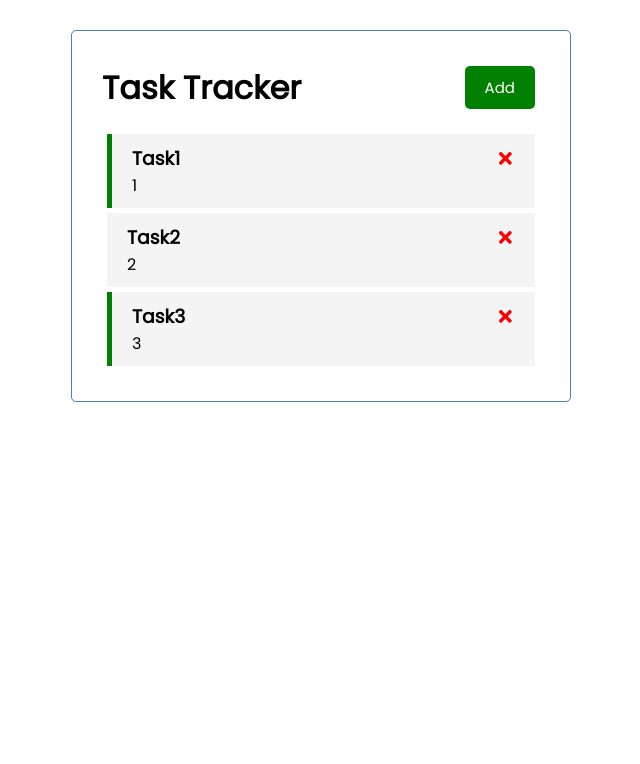
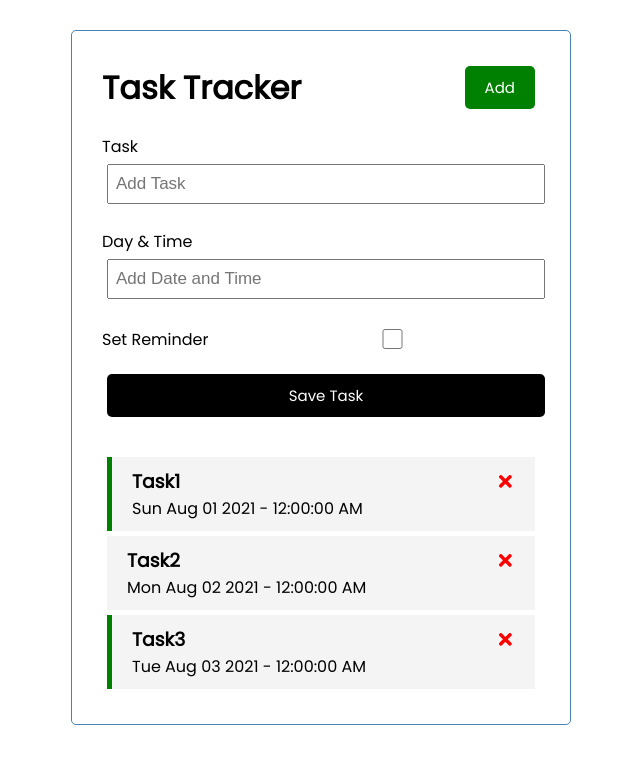
Before and after one commit to over40dev/Portfolio-react-context-hooks-fetch-api, a React (Create React App) app: page / in a window 1280 px wide. Shown: the top 764 px of the page, without its empty margins (319-959 px from the left). Built offline with nearby package versions, Linux system fonts and the light colour scheme.

Commit message:
Add Task Form

```diff
--- a/src/App.js
+++ b/src/App.js
@@ -1,4 +1,5 @@
 import {useState} from 'react';
+import AddTask from './components/AddTask';
 import Header from './components/Header';
 import Tasks from './components/Tasks';
 
@@ -8,17 +9,17 @@ function App() {
     {
       id: 1,
       name: 'Task1',
-      date: (new Date(2021, 7, 1)).getDate(),
+      date: (new Date(2021, 7, 1)),
       reminder: true,
     }, {
       id: 2,
       name: 'Task2',
-      date: (new Date(2021, 7, 2)).getDate(),
+      date: (new Date(2021, 7, 2)),
       reminder: false,
     }, {
       id: 3,
       name: 'Task3',
-      date: (new Date(2021, 7, 3)).getDate(),
+      date: (new Date(2021, 7, 3)),
       reminder: true,
     },
   ];
@@ -33,10 +34,10 @@ const toggleReminder = (id) => {
   setTasks(tasks.map(task => task.id === id ? {...task, reminder: !task.reminder} : task));
 }
 
-
   return (
     <div className="container">
       <Header title="Task Tracker"/>
+        <AddTask/>
       {
         tasks.length > 0 ?
           <Tasks
--- /dev/null
+++ b/src/components/AddTask.js
@@ -0,0 +1,26 @@
+import {useState} from 'react';
+
+export default function AddTask() {
+
+  return (
+    <form className="add-form">
+      <div className="form-control">
+        <label htmlFor="taskText">Task</label>
+        <input
+          name="taskText" type="text" placeholder="Add Task" />
+      </div>
+      <div className="form-control">
+        <label htmlFor="datetime">Day & Time</label>
+        <input
+          name="datetime" type="text" placeholder="Add Date and Time" />
+      </div>
+      <div className="form-control form-control-check">
+        <label htmlFor="reminder">Set Reminder</label>
+        <input
+          name="reminder" type="checkbox" />
+      </div>
+
+      <input type="submit" value="Save Task" className="btn btn-block"/>
+    </form>
+  )
+}
--- a/src/components/Task.js
+++ b/src/components/Task.js
@@ -10,7 +10,7 @@ export default function Task({task, onDelete, onToggle}) {
            style={{color: 'red', cursor:'pointer'}}
            onClick={() => onDelete(task.id)}/>
       </h3>
-      <p>{task.date}</p>
+      <p>{task.date.toDateString()} - {task.date.toLocaleTimeString()}</p>
 
     </div>
   )
```
